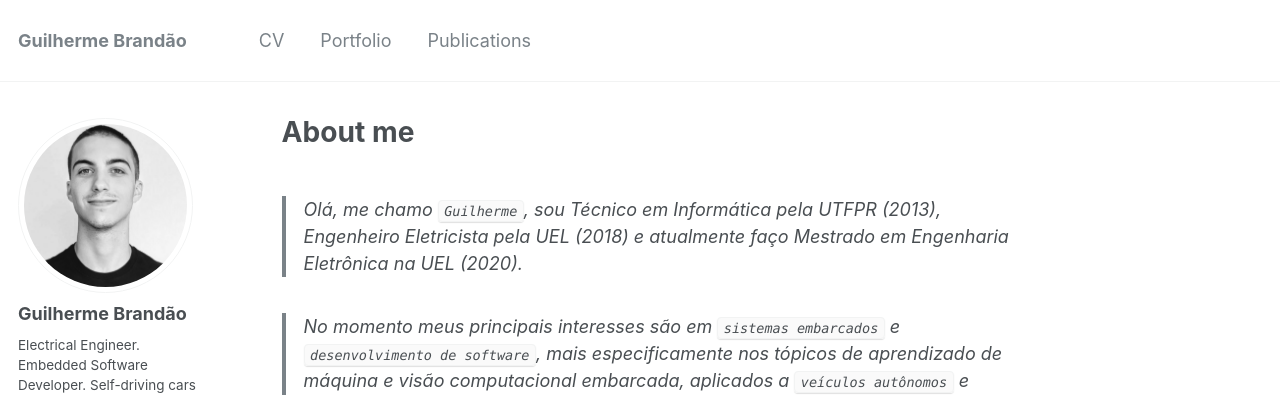
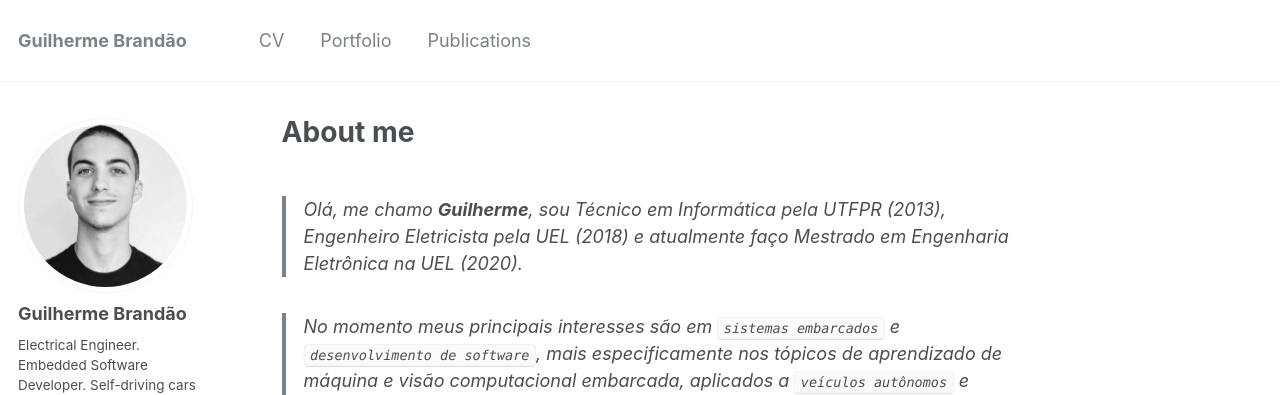
Before and after one commit to brandaogbs/brandaogbs.github.io, a Jekyll site: the page built from _pages/about.md, in a window 1280 px wide. Shown: the top 395 px of the page. Built offline with Jekyll 4.4.1, drawn with Linux system fonts in a browser that asks for light colours; some web fonts are replaced.

```diff
--- a/_pages/about.md
+++ b/_pages/about.md
@@ -8,7 +8,7 @@ redirect_from:
   - /about.html
 ---
 
-  > Olá, me chamo `Guilherme`, sou *Técnico em Informática* pela UTFPR (2013), *Engenheiro Eletricista* pela UEL (2018) e atualmente faço *Mestrado em Engenharia Eletrônica* na UEL (2020).
+  > Olá, me chamo **Guilherme**, sou *Técnico em Informática* pela UTFPR (2013), *Engenheiro Eletricista* pela UEL (2018) e atualmente faço *Mestrado em Engenharia Eletrônica* na UEL (2020).
 
   > No momento meus principais interesses são em `sistemas embarcados` e `desenvolvimento de software`, mais especificamente nos tópicos de aprendizado de máquina e visão computacional embarcada, aplicados a `veículos autônomos` e assistentes de direção. Paralelamente, tento `resolver problemas` na IO desenvolvendo soluções para aplicações embarcadas e instrumentação eletrônica.
 
```
